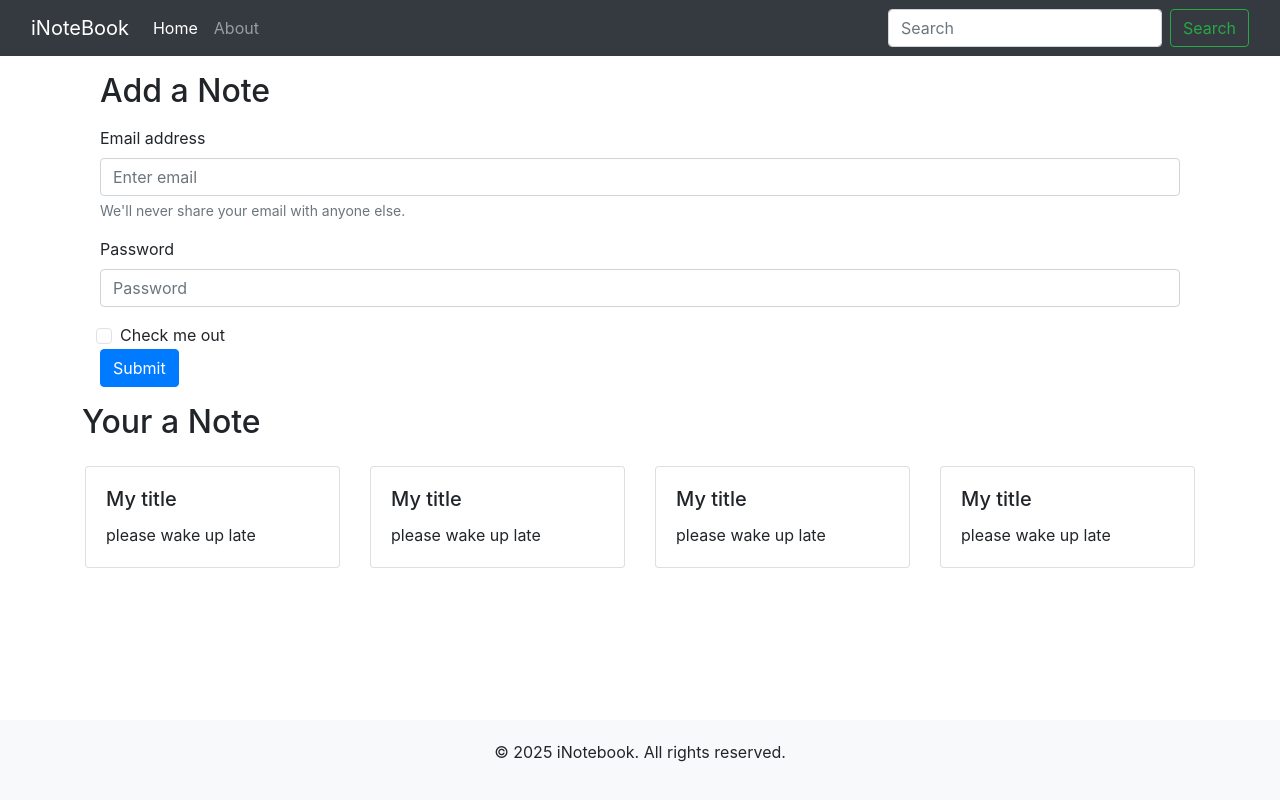
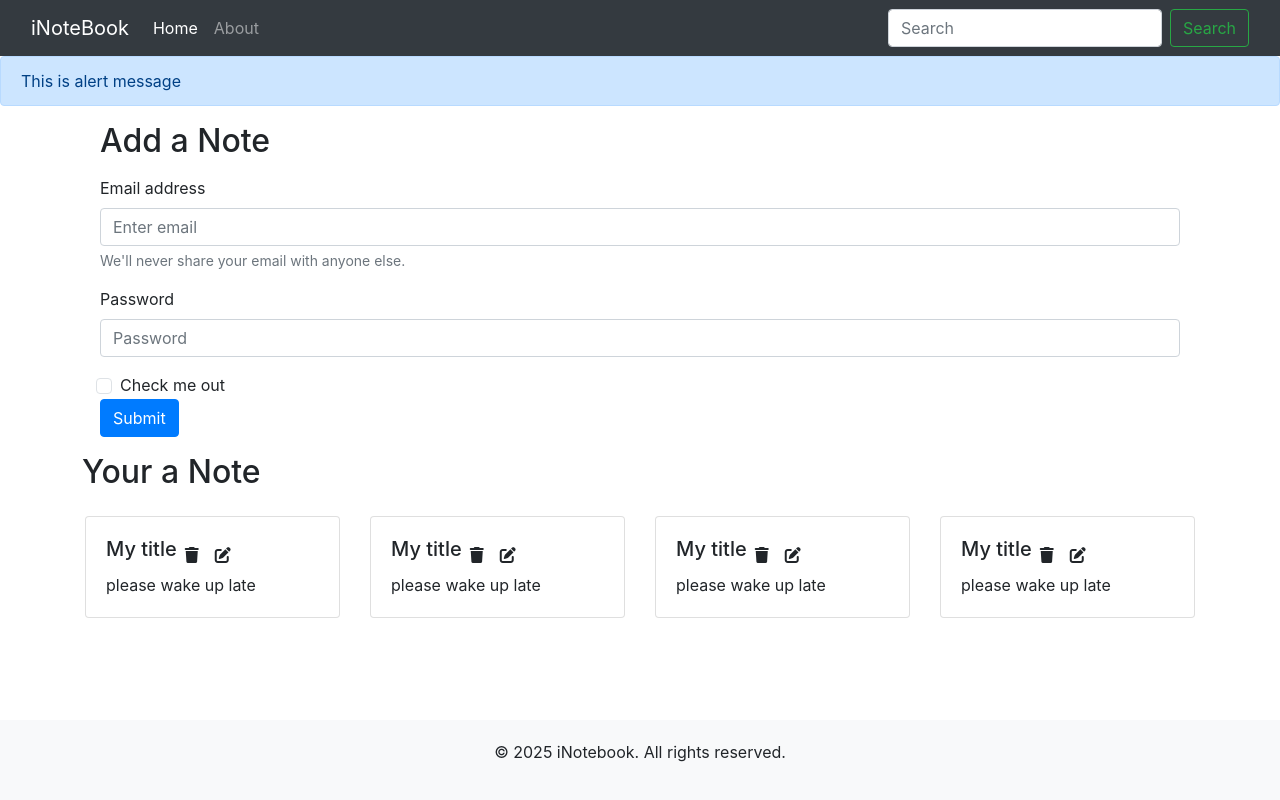
Before and after one commit to Himanshu5204/inotebook, a React (Create React App) app: page / in a window 1280 px wide. Built offline with nearby package versions, Linux system fonts and the light colour scheme; the HTML template or start-up script is replaced by a standard one.

Commit message:
Font awesome icons is added and alert component is created

```diff
--- a/public/index.html
+++ b/public/index.html
@@ -1,33 +1,28 @@
 <!DOCTYPE html>
 <html lang="en">
+
 <head>
   <meta charset="utf-8" />
   <link rel="icon" href="%PUBLIC_URL%/favicon.ico" />
   <meta name="viewport" content="width=device-width, initial-scale=1" />
   <meta name="theme-color" content="#000000" />
-    <meta
-      name="description"
-      content="Web site created using create-react-app"
-    />
+  <meta name="description" content="Web site created using create-react-app" />
   <link rel="apple-touch-icon" href="%PUBLIC_URL%/logo192.png" />
 
   <link rel="manifest" href="%PUBLIC_URL%/manifest.json" />
-    <link
-      href="https://cdn.jsdelivr.net/npm/bootstrap@5.3.7/dist/css/bootstrap.min.css"
-      rel="stylesheet"
-      integrity="sha384-LN+7fdVzj6u52u30Kp6M/trliBMCMKTyK833zpbD+pXdCLuTusPj697FH4R/5mcr"
-      crossorigin="anonymous"
-    />
+  <link href="https://cdn.jsdelivr.net/npm/bootstrap@5.3.7/dist/css/bootstrap.min.css" rel="stylesheet"
+    integrity="sha384-LN+7fdVzj6u52u30Kp6M/trliBMCMKTyK833zpbD+pXdCLuTusPj697FH4R/5mcr" crossorigin="anonymous" />
+
   <title>iNoteBook - Your notes secured in the cloud</title>
 </head>
 
 <body>
   <noscript>You need to enable JavaScript to run this app.</noscript>
   <div id="root"></div>
-    <script
-      src="https://cdn.jsdelivr.net/npm/bootstrap@5.3.7/dist/js/bootstrap.bundle.min.js"
+  <script src="https://kit.fontawesome.com/56fe88b7fe.js" crossorigin="anonymous"></script>
+  <script src="https://cdn.jsdelivr.net/npm/bootstrap@5.3.7/dist/js/bootstrap.bundle.min.js"
     integrity="sha384-ndDqU0Gzau9qJ1lfW4pNLlhNTkCfHzAVBReH9diLvGRem5+R9g2FzA8ZGN954O5Q"
-      crossorigin="anonymous"
-    ></script>
+    crossorigin="anonymous"></script>
 </body>
+
 </html>
--- a/src/App.js
+++ b/src/App.js
@@ -4,6 +4,7 @@ import Navbar from "./components/Navbar";
 import Home from "./components/Home";
 import About from "./components/About";
 import NoteState from "./context/notes/NoteState";
+import Alert from "./components/Alert";
 
 function App() {
   return (
@@ -12,6 +13,7 @@ function App() {
       <NoteState>
         <Router>
           <Navbar />
+          <Alert message="This is alert message"/>
           <div className="container">
             <Routes>
               <Route path="/" element={<Home />} />
--- /dev/null
+++ b/src/components/Alert.js
@@ -0,0 +1,13 @@
+import React from "react";
+
+const Alert = (props) => {
+  return (
+    <div>
+      <div class="alert alert-primary" role="alert">
+        {props.message}
+      </div>
+    </div>
+  );
+};
+
+export default Alert;
--- a/src/components/Home.js
+++ b/src/components/Home.js
@@ -9,7 +9,7 @@ const Home = () => {
         <h2>Add a Note</h2>
         <form className="my-3">
           <div className="form-group">
-            <label for="exampleInputEmail1">Email address</label>
+            <label htmlFor="exampleInputEmail1">Email address</label>
             <input
               type="email"
               className="form-control"
@@ -22,7 +22,7 @@ const Home = () => {
             </small>
           </div>
           <div className="form-group">
-            <label for="exampleInputPassword1">Password</label>
+            <label htmlFor="exampleInputPassword1">Password</label>
             <input
               type="password"
               className="form-control"
@@ -36,7 +36,7 @@ const Home = () => {
               className="form-check-input"
               id="exampleCheck1"
             />
-            <label className="form-check-label" for="exampleCheck1">
+            <label className="form-check-label" htmlFor="exampleCheck1">
               Check me out
             </label>
           </div>
--- a/src/components/NoteItem.js
+++ b/src/components/NoteItem.js
@@ -4,12 +4,14 @@ const NoteItem = (props) => {
   const { note } = props;
   return (
     <div className="col-md-3">
-      <div class="card my-3">
-        <div class="card-body">
-          <h5 class="card-title">{note.title}</h5>
-          <p class="card-text">
-            {note.description}
-          </p>
+      <div className="card my-3">
+        <div className="card-body">
+          <div className="d-flex align-items-center">
+            <h5 className="card-title">{note.title}</h5>
+            <i className="fa-solid fa-trash mx-2"></i>
+            <i className="fa-solid fa-pen-to-square mx-2"></i>
+          </div>
+          <p className="card-text">{note.description}</p>
         </div>
       </div>
     </div>
--- a/src/index.css
+++ b/src/index.css
@@ -11,3 +11,6 @@ code {
   font-family: source-code-pro, Menlo, Monaco, Consolas, 'Courier New',
     monospace;
 }
+i{
+  cursor: pointer;
+}
```
Lines whose indentation alone changed are shown as unchanged.
